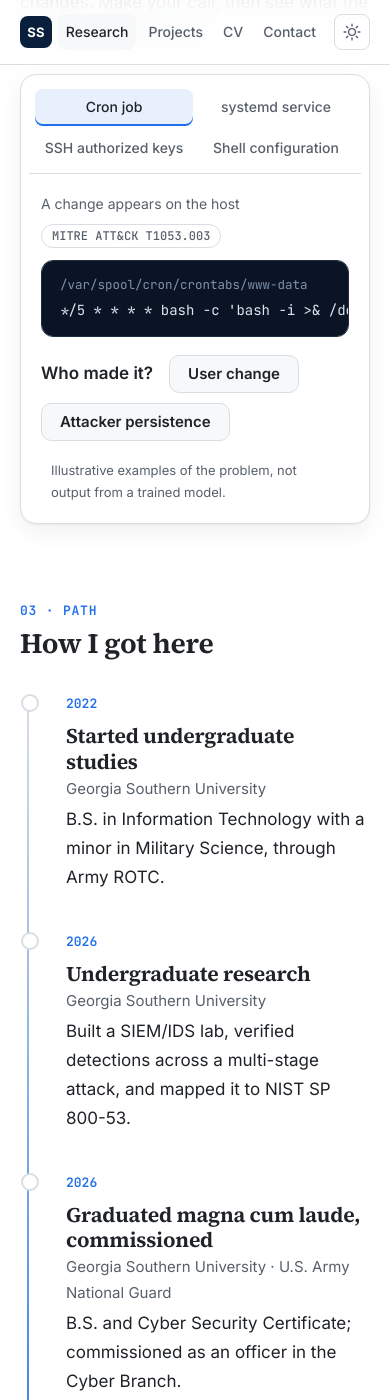
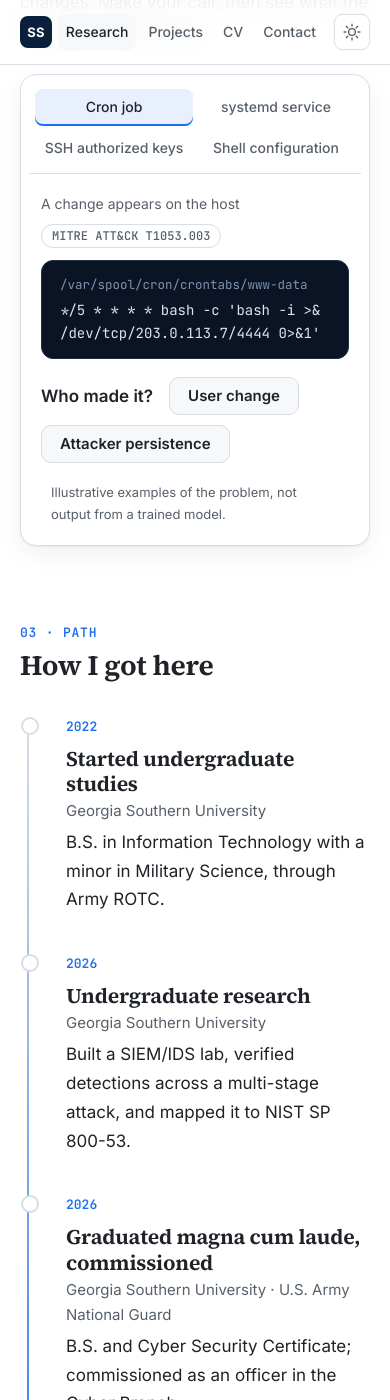
Before and after one commit to SamuelSchwertfeger/samuelschwertfeger.github.io, a Jekyll site: the page built from index.html, in a window 390 px wide and 1400 px high, scrolled down 2796 px. Built offline with Jekyll 4.4.1, drawn with Linux system fonts in a browser that asks for light colours.

Commit message:
Wrap long example lines on phones

```diff
--- a/assets/css/style.css
+++ b/assets/css/style.css
@@ -310,6 +310,7 @@ footer { margin-top: 112px; border-top: 1px solid var(--line); background: var(-
   .ex-tabs { display: grid; grid-template-columns: 1fr 1fr; }
   .ex-tabs button { padding: 10px 8px; font-size: 14px; }
   .ex-panel { padding: 18px 12px 0; }
+  .case .code code { white-space: pre-wrap; overflow-wrap: anywhere; }
   .contact { padding: 32px 26px; }
   .cv li { flex-direction: column; gap: 2px; }
 }
```
